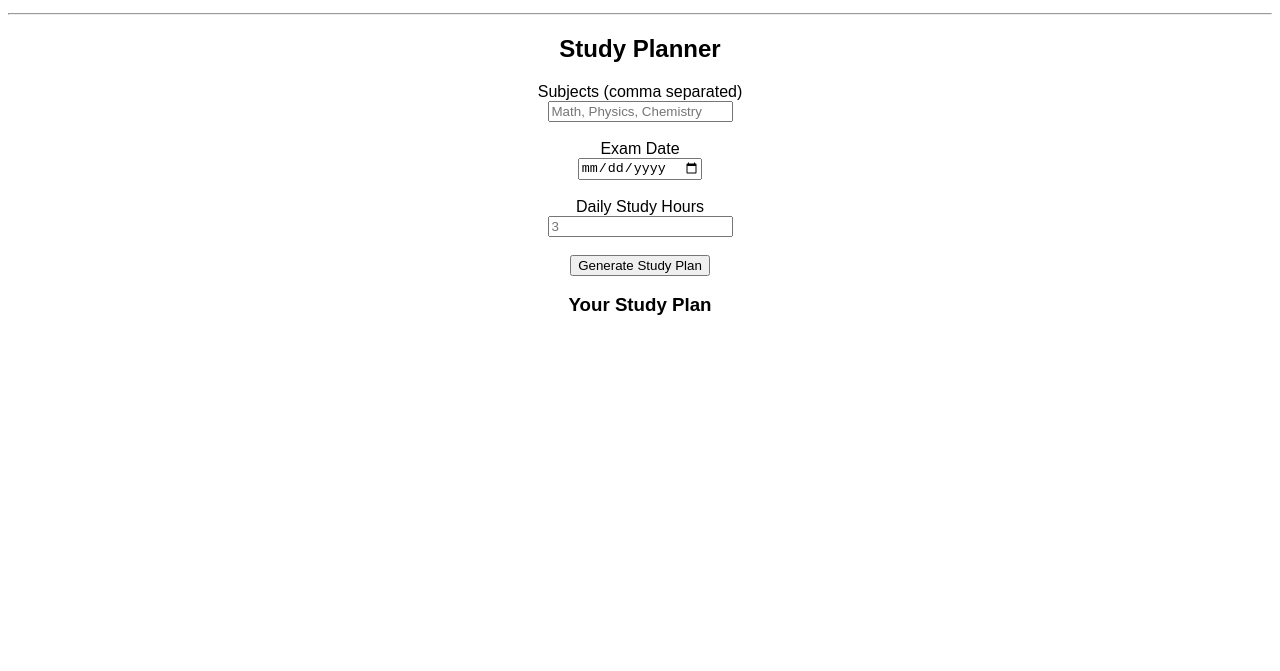
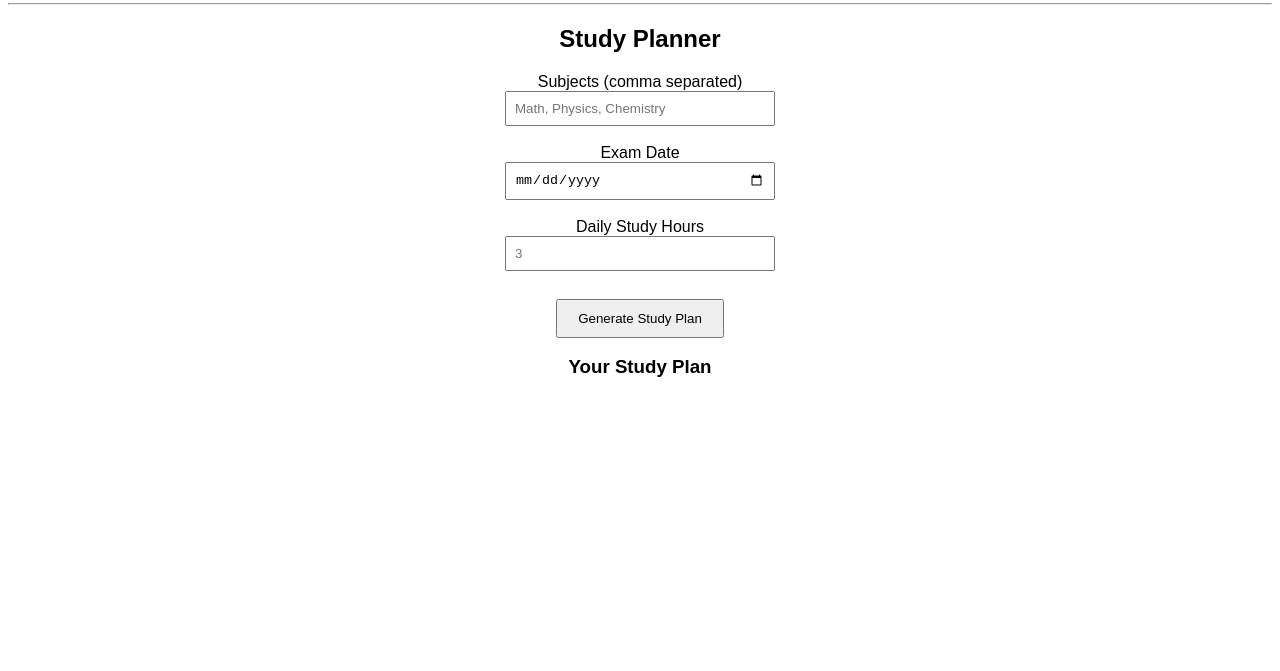
Before and after one commit to mdwasiullah011-hub/studygenie-ai-study-planner, a plain HTML site: page index.html in a window 1280 px wide. Shown: the part 129-800 px from the top of the page. Drawn offline with Linux system fonts and the light colour scheme.

Commit message:
Update style.css

```diff
--- a/style.css
+++ b/style.css
@@ -1,5 +1,21 @@
 body {
     font-family: Arial, sans-serif;
     text-align: center;
-    margin-top: 50px;
+    margin-top: 40px;
 }
+
+input {
+    padding: 8px;
+    width: 250px;
+}
+
+button {
+    padding: 10px 20px;
+    margin-top: 10px;
+    cursor: pointer;
+}
+
+#planOutput {
+    margin-top: 20px;
+    font-weight: bold;
+}
```
